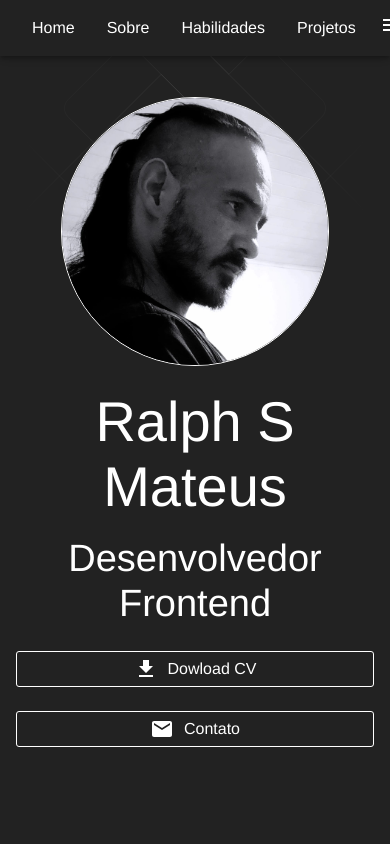
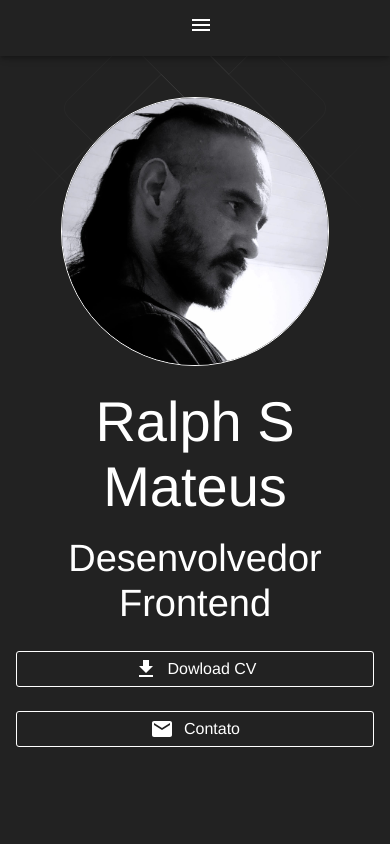
Before and after one commit to RalphSM/meu-portfolio, a React (Vite) app: page / in a window 390 px wide. Shown: the top 844 px of the page. Built offline with nearby package versions, Linux system fonts and the light colour scheme.

Commit message:
Ajuste botão hamburguer mobile 2.0

```diff
--- a/src/Pages/Home/sections/NavBar/NavBar.tsx
+++ b/src/Pages/Home/sections/NavBar/NavBar.tsx
@@ -1,4 +1,4 @@
-import { AppBar, Drawer, IconButton, List, ListItem, ListItemText, MenuItem, styled, Toolbar } from "@mui/material"
+import { AppBar, Divider, Drawer, IconButton, List, ListItem, ListItemText, MenuItem, styled, Toolbar } from "@mui/material"
 import MenuIcon from '@mui/icons-material/Menu';
 import { useState } from "react";
 
@@ -15,20 +15,24 @@ const NavBar = () => {
         setOpenDrawer(open);
       }
 
+      const handleItemClick = () => {
+        toggleDrawer(false);
+      };
+
     return (
       <>
         <AppBar position="fixed">
             <StyledToobar>
-                <MenuItem component="a" href="#home">Home</MenuItem>
-                <MenuItem component="a" href="#sobre">Sobre</MenuItem>
-                <MenuItem component="a" href="#skills">Habilidades</MenuItem>
-                <MenuItem component="a" href="#projetos">Projetos</MenuItem>
+                <MenuItem component="a" href="#home" sx={{ display: { xs: 'none', md: 'block' } }}>Home</MenuItem>
+                <MenuItem component="a" href="#sobre" sx={{ display: { xs: 'none', md: 'block' } }}>Sobre</MenuItem>
+                <MenuItem component="a" href="#skills" sx={{ display: { xs: 'none', md: 'block' } }}>Habilidades</MenuItem>
+                <MenuItem component="a" href="#projetos" sx={{ display: { xs: 'none', md: 'block' } }}>Projetos</MenuItem>
 
                 <IconButton
                 color="inherit"
                 aria-label="menu"
                 edge= "end"
-                onClick={ ()  => toggleDrawer(false) }
+                onClick={ ()  => toggleDrawer(true) }
                 sx={{ display:{xs:"block", md:"none"} }}
                 >
                   <MenuIcon/>
@@ -39,18 +43,39 @@ const NavBar = () => {
         anchor="right"
         open={openDrawer}
         onClose={() => toggleDrawer(false)}
+        sx={{
+         '& .MuiDrawer-papper': {
+            width: 250,
+            backgroundColor: "#333",
+            color: "#fff",
+            borderLeft: "2px solid #444"
+         }
+
+
+        }}
       >
         <List>
-          <ListItem component="a" href="#home">
+        <ListItem component="a" href="#home" sx={{ padding: '15px 20px', color: '#000', '&:hover': { backgroundColor: '#444' } }} onClick={handleItemClick}>
           <ListItemText primary="Home" />
         </ListItem>
-          <ListItem component="a" href="#sobre">
+        <Divider sx={{ backgroundColor: '#444' }} />
+
+        <ListItem component="a" href="#sobre" sx={{ padding: '15px 20px', color: '#000', '&:hover': { backgroundColor: '#444' } }} onClick={handleItemClick}>
           <ListItemText primary="Sobre" />
         </ListItem>
-          <ListItem component="a" href="#projetos">
+        <Divider sx={{ backgroundColor: '#444' }} />
+
+        <ListItem component="a" href="#skills" sx={{ padding: '15px 20px', color: '#000', '&:hover': { backgroundColor: '#444' } }} onClick={handleItemClick}>
+          <ListItemText primary="Habilidades" />
+        </ListItem>
+        <Divider sx={{ backgroundColor: '#444' }} />
+
+        <ListItem component="a" href="#projetos" sx={{ padding: '15px 20px', color: '#000', '&:hover': { backgroundColor: '#444' } }} onClick={handleItemClick}>
           <ListItemText primary="Projetos" />
         </ListItem>
+        <Divider sx={{ backgroundColor: '#444' }} />
         </List>
+
       </Drawer>
       </>
     )
```
Lines whose indentation alone changed are shown as unchanged.
